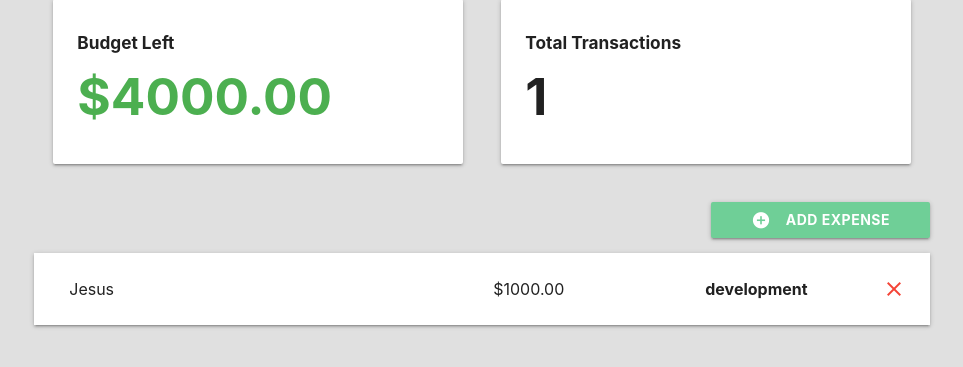
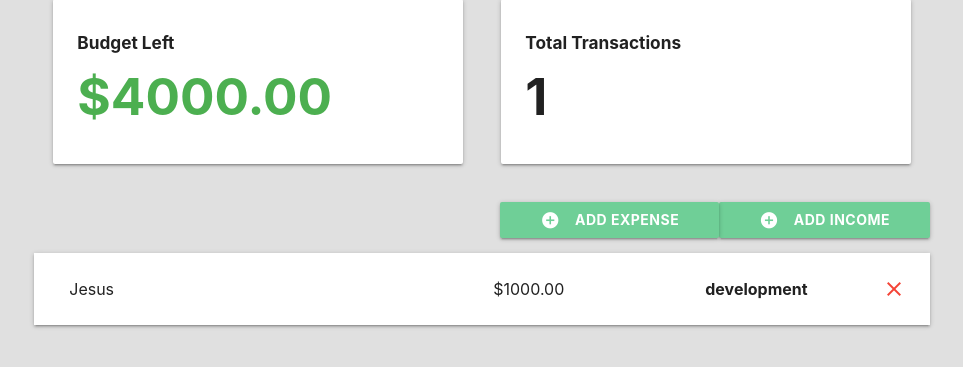
Before and after one commit to mgregerson/budgetBuddy, a Django app: a page that uses budget/templates/budget/project-detail.html in a window 1280 px wide. Shown: the part 205-572 px from the top of the page, without its empty margins (158-1121 px from the left). Run offline with Django 4.2, Linux system fonts and the light colour scheme; data comes from the database, SQL or seed files in the repository; data that the repository does not hold is empty.

Commit message:
Added modal content for adding a source of income. Added Javascript to handle deleting a source of income

```diff
--- a/budget/templates/budget/project-detail.html
+++ b/budget/templates/budget/project-detail.html
@@ -33,6 +33,12 @@
     <div class="row">
       <button
         class="btn waves-effect right modal-trigger"
+        data-target="incomeModal"
+      >
+        <i class="material-icons white-text left">add_circle</i>Add Income
+      </button>
+      <button
+        class="btn waves-effect right modal-trigger"
         data-target="expenseModal"
       >
         <i class="material-icons white-text left">add_circle</i> Add Expense
@@ -60,6 +66,31 @@
       </li>
       {% endfor %}
     </ul>
+    <ul class="z-depth-1">
+      {% for income in income_list %}
+      <li>
+        <div class="card-panel z-depth-0 expense">
+          <div class="row">
+            <div class="col l3">
+              <span class="title">{{ income.description }}</span>
+            </div>
+            <div class="col l3">
+              <span class="title">{{ income.date }}</span>
+            </div>
+            <div class="col l3">
+              <span class="title">${{ income.amount }}</span>
+            </div>
+            <div class="col l1">
+              <span class="title bold">{{ income.source }}</span>
+            </div>
+            <a class="delete-income" data-id="{{ income.id }}">
+              <i class="material-icons red-text right">close</i>
+            </a>
+          </div>
+        </div>
+      </li>
+      {% endfor %}
+    </ul>
   </div>
 </div>
 
@@ -77,7 +108,29 @@
         <option>{{ category.name }}</option>
         {% endfor %}
       </select>
-      <button type="submit" class="btn">Add Category</button>
+      <button type="submit" name="expense_submit" class="btn">
+        Add Expense
+      </button>
+    </form>
+  </div>
+</div>
+
+<div id="incomeModal" class="modal">
+  <div class="modal-content">
+    <h4>Add Income</h4>
+    <form action="" method="POST">
+      {% csrf_token %}
+      <label for="date">Date</label>
+      <input type="date" name="date" id="date" />
+      <label for="description">Description</label>
+      <input type="text" name="description" id="description" />
+      <label for="amount">Amount</label>
+      <input type="text" name="amount" id="amount" />
+      <label for="source">Source</label>
+      <input type="text" name="source" id="source" />
+      <button type="submit" name="income_submit" class="btn btn-right">
+        Add Income
+      </button>
     </form>
   </div>
 </div>
@@ -91,8 +144,8 @@
     var selectElem = document.querySelector(".select");
     var selectInstance = M.FormSelect.init(selectElem);
 
-    var deleteButtons = document.querySelectorAll(".delete-expense");
-    deleteButtons.forEach(function (button) {
+    var expenseDeleteButtons = document.querySelectorAll(".delete-expense");
+    expenseDeleteButtons.forEach(function (button) {
       button.addEventListener("click", function (event) {
         event.preventDefault();
         var id = button.getAttribute("data-id");
@@ -108,6 +161,7 @@
         },
         body: JSON.stringify({
           id: id,
+          type: "expense",
         }),
         credentials: "same-origin",
       })
@@ -121,6 +175,38 @@
           console.error("Error deleting expense:", error);
         });
     }
+
+    var incomeDeleteButtons = document.querySelectorAll(".delete-income");
+    incomeDeleteButtons.forEach(function (button) {
+      button.addEventListener("click", function (event) {
+        event.preventDefault();
+        var id = button.getAttribute("data-id");
+        deleteIncome(id, button);
+      });
+    });
+
+    function deleteIncome(id, button) {
+      fetch("", {
+        method: "DELETE",
+        headers: {
+          "X-CSRFToken": "{{ csrf_token }}",
+        },
+        body: JSON.stringify({
+          id: id,
+          type: "income",
+        }),
+        credentials: "same-origin",
+      })
+        .then(function (response) {
+          if (response.ok) {
+            var incomeItem = button.closest(".income");
+            incomeItem.remove();
+          }
+        })
+        .catch(function (error) {
+          console.error("Error deleting income due to", error);
+        });
+    }
   });
 </script>
 
```
